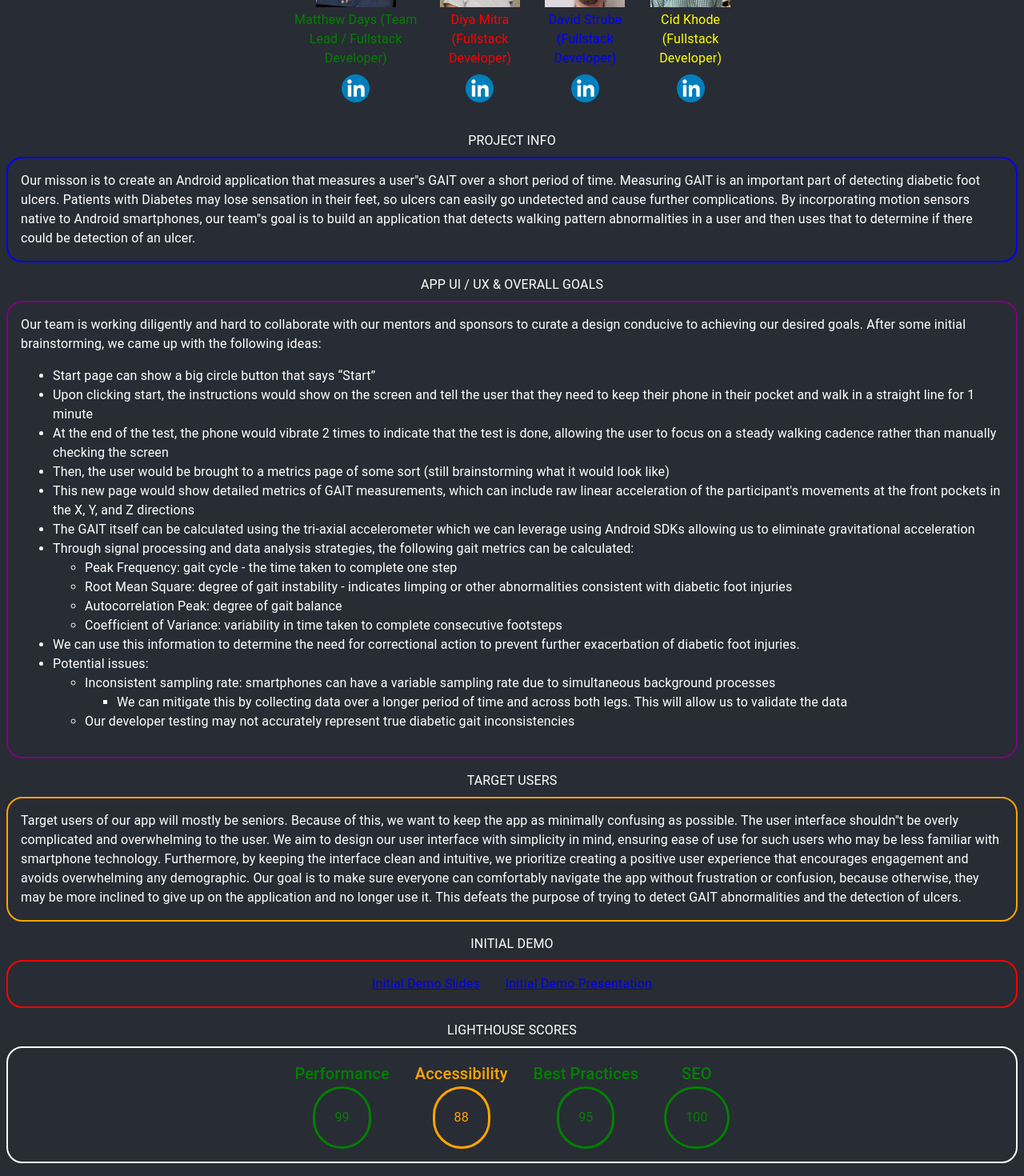
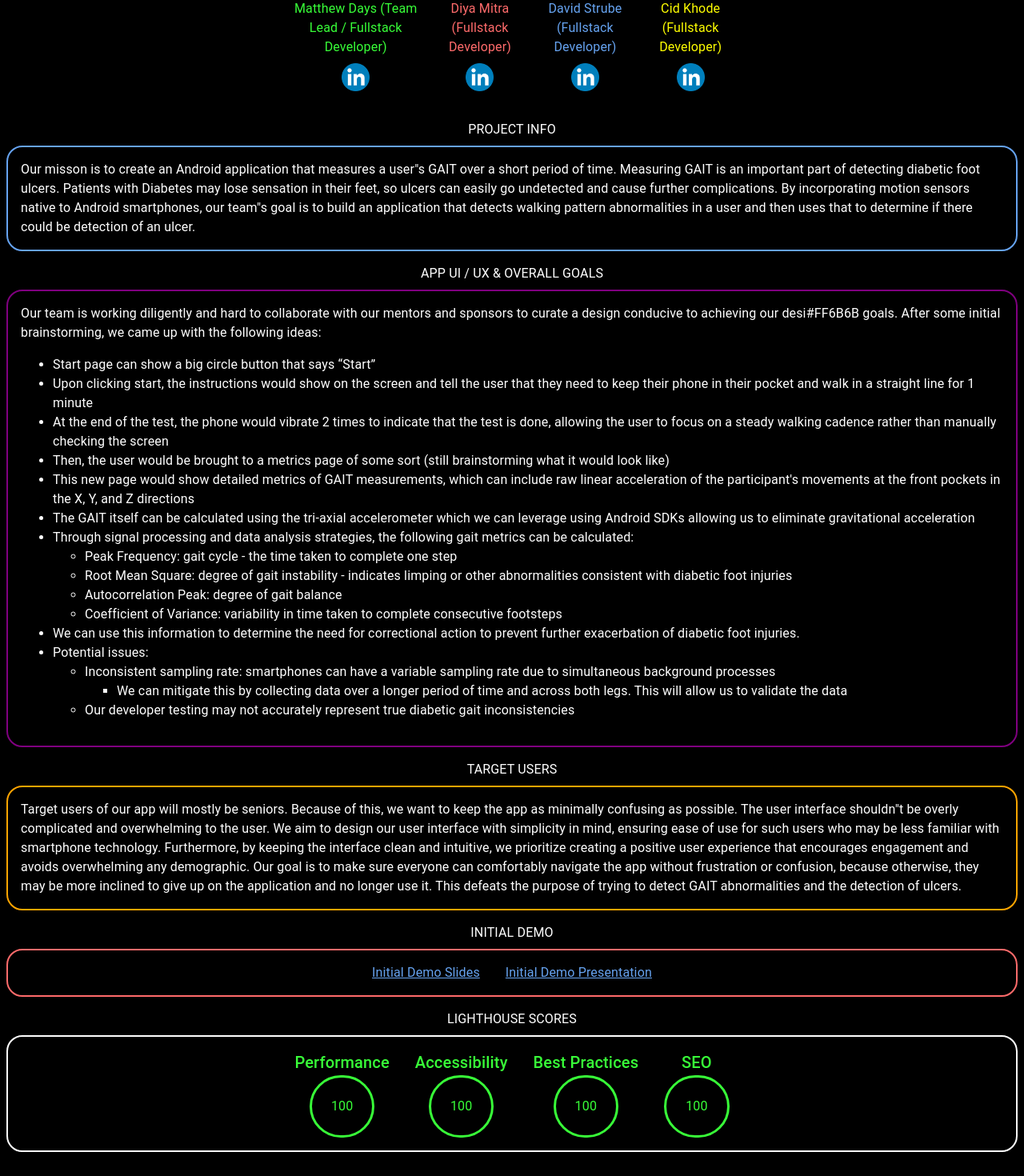
Before and after one commit to cidkhode/gt-cs6150-ducss-website, a React (Create React App) app: page / in a window 1280 px wide. Shown: the part 251-1721 px from the top of the page at 80% size. Built offline with nearby package versions, Linux system fonts and the light colour scheme.

Commit message:
perfect lighthouse scores

```diff
--- a/src/App.css
+++ b/src/App.css
@@ -1,3 +1,3 @@
 body {
-  background-color: #282c34;
+  background-color: #000000;
 }
--- a/src/project-info.jsx
+++ b/src/project-info.jsx
@@ -12,27 +12,27 @@ export const ProjectInfo = () => {
         {/* TEAM INFO */}
       <Box sx={{ margin: "32px 8px", display: "flex", justifyContent: "center" }} >
         <Box sx={{ display: "block", textAlign: "center", width: 550 }}>
-          <Typography variant="h3" color="white">CS 6150: DUCSS Team</Typography>
+          <Typography variant="h4" color="white">CS 6150: DUCSS Team</Typography>
           <Typography sx={{ textAlign: "center" }} variant="h5" color="white">Members: Matthew Days, Diya Mitra, David Strube, Cid Khode</Typography>
           <Box sx={{ display: "flex", justifyContent: "space-between", marginTop: 1, "* > img": { height: 100 }, "> :not(:last-child)": { marginRight: 3 } }}>
             <Fade in timeout={3000}>
               <Box sx={{ "> :last-child img": { marginTop: 1, height: 35 } }}>
                 <img src={image1} alt="Matthew Days" />
-                <Typography color="green">Matthew Days (Team Lead / Fullstack Developer)</Typography>
+                <Typography color="#38FF38">Matthew Days (Team Lead / Fullstack Developer)</Typography>
                 <a href="https://www.linkedin.com/in/matthew-days/" rel="noreferrer" target="_blank"><img src={linkedinLogo} alt="Matthew Days LinkedIn" /></a>
               </Box>
             </Fade>
             <Fade in timeout={3000}>
               <Box sx={{ "> :last-child img": { marginTop: 1, height: 35 } }}>
                 <img src={image2} alt="Diya Mitra" />
-                <Typography color="red">Diya Mitra (Fullstack Developer)</Typography>
+                <Typography color="#FF6B6B">Diya Mitra (Fullstack Developer)</Typography>
                 <a href="https://www.linkedin.com/in/diya-mitra/" rel="noreferrer" target="_blank"><img src={linkedinLogo} alt="Diya Mitra LinkedIn" /></a>
               </Box>
             </Fade>
             <Fade in timeout={3000}>
               <Box sx={{ "> :last-child img": { marginTop: 1, height: 35 } }}>
                 <img src={image3} alt="David Strube" />
-                <Typography color="blue">David Strube (Fullstack Developer)</Typography>
+                <Typography color="#66A3F0">David Strube (Fullstack Developer)</Typography>
                 <a href="https://www.linkedin.com/in/david-strube-0/" rel="noreferrer" target="_blank"><img src={linkedinLogo} alt="David Strube LinkedIn" /></a>
               </Box>
             </Fade>
@@ -48,7 +48,7 @@ export const ProjectInfo = () => {
       </Box>
       {/* PROJECT INFO */}
       <Typography color="white" textAlign="center">PROJECT INFO</Typography>
-      <Box sx={{ margin: "8px 8px 16px", justifyContent: "center", display: "flex", padding: 2, border: "solid 2px blue", borderRadius: 5 }}>
+      <Box sx={{ margin: "8px 8px 16px", justifyContent: "center", display: "flex", padding: 2, border: "solid 2px #66A3F0", borderRadius: 5 }}>
         <Typography color="white">
           Our misson is to create an Android application that measures a user"s GAIT over a short period of time. Measuring GAIT is an important
           part of detecting diabetic foot ulcers. Patients with Diabetes may lose sensation in their feet, so ulcers can easily go undetected
@@ -59,8 +59,8 @@ export const ProjectInfo = () => {
       {/* APP UI / UX */}
       <Typography color="white" textAlign="center">APP UI / UX & OVERALL GOALS</Typography>
       <Box sx={{ margin: "8px 8px 16px", justifyContent: "center", display: "flex", padding: 2, border: "solid 2px purple", borderRadius: 5 }}>
-        <Typography color="white">
-          Our team is working diligently and hard to collaborate with our mentors and sponsors to curate a design conducive to achieving our desired
+        <Typography component="div" color="white">
+          Our team is working diligently and hard to collaborate with our mentors and sponsors to curate a design conducive to achieving our desi#FF6B6B
           goals. After some initial brainstorming, we came up with the following ideas:
           <ul>
             <li>Start page can show a big circle button that says “Start”</li>
@@ -74,6 +74,8 @@ export const ProjectInfo = () => {
             <li>The GAIT itself can be calculated using the tri-axial accelerometer which we can leverage using Android SDKs allowing us to eliminate gravitational acceleration</li>
             <li>
               Through signal processing and data analysis strategies, the following gait metrics can be calculated:
+              </li>
+            <li style={{ listStyleType: 'none' }}>
               <ul>
                 <li>Peak Frequency: gait cycle - the time taken to complete one step</li>
                 <li>Root Mean Square: degree of gait instability - indicates limping or other abnormalities consistent with diabetic foot injuries</li>
@@ -84,9 +86,11 @@ export const ProjectInfo = () => {
             <li>We can use this information to determine the need for correctional action to prevent further exacerbation of diabetic foot injuries.</li>
             <li>
               Potential issues:
+            </li>
+            <li style={{ listStyleType: 'none' }}>
               <ul>
                 <li>Inconsistent sampling rate: smartphones can have a variable sampling rate due to simultaneous background processes</li>
-                <ul><li>We can mitigate this by collecting data over a longer period of time and across both legs. This will allow us to validate the data</li></ul>
+                <li style={{ listStyleType: 'none' }}><ul><li>We can mitigate this by collecting data over a longer period of time and across both legs. This will allow us to validate the data</li></ul></li>
                 <li>Our developer testing may not accurately represent true diabetic gait inconsistencies</li>
               </ul>
             </li>
@@ -107,28 +111,28 @@ export const ProjectInfo = () => {
       </Box>
       {/* VIDEO PRESENTATION */}
       <Typography color="white" textAlign="center">INITIAL DEMO</Typography>
-      <Box sx={{ margin: "8px 8px 16px", justifyContent: "center", display: "flex", padding: 2, border: "solid 2px red", borderRadius: 5, ">:first-of-type": { marginRight: 4 } }}>
-        <a href="https://teams.microsoft.com/l/message/19:6071b1317a274edb86b22cc883e99746@thread.v2/1708304315668?context=%7B%22contextType%22%3A%22chat%22%7D" target="_blank" rel="noreferrer"><Typography>Initial Demo Slides</Typography></a>
-        <a href="https://drive.google.com/file/d/1w-d3IL6mf8xQLtHtfiBKxSjq86FJ_dpU/view?usp=sharing" target="_blank" rel="noreferrer"><Typography>Initial Demo Presentation</Typography></a>
+      <Box sx={{ margin: "8px 8px 16px", justifyContent: "center", display: "flex", padding: 2, border: "solid 2px #FF6B6B", borderRadius: 5, "> a": { textDecorationColor: "#66A3F0" }, ">:first-of-type": { marginRight: 4 } }}>
+        <a href="https://teams.microsoft.com/l/message/19:6071b1317a274edb86b22cc883e99746@thread.v2/1708304315668?context=%7B%22contextType%22%3A%22chat%22%7D" target="_blank" rel="noreferrer"><Typography color="#66A3F0">Initial Demo Slides</Typography></a>
+        <a href="https://drive.google.com/file/d/1w-d3IL6mf8xQLtHtfiBKxSjq86FJ_dpU/view?usp=sharing" target="_blank" rel="noreferrer"><Typography color="#66A3F0">Initial Demo Presentation</Typography></a>
       </Box>
       { /* LIGHTHOUSE SCORES */}
       <Typography color="white" textAlign="center">LIGHTHOUSE SCORES</Typography>
       <Box sx={{ margin: "8px 8px 16px", justifyContent: "center", display: "flex", padding: 2, border: "solid 2px white", borderRadius: 5, "> :not(:last-child)": { marginRight: 4 } }}>
-        <Box sx={{ ">: first-of-type": { textAlign: "center" }, "> :last-child": { width: "min-content", margin: "0 auto", padding: 3, borderRadius: 10, border: "solid 3px green" } }}>
-          <Typography variant="h6" color="green">Performance</Typography>
-          <Typography color="green">99</Typography>
+        <Box sx={{ ">: first-of-type": { textAlign: "center" }, "> :last-child": { width: "min-content", margin: "0 auto", padding: 3, borderRadius: 10, border: "solid 3px #38FF38" } }}>
+          <Typography variant="h6" color="#38FF38">Performance</Typography>
+          <Typography color="#38FF38">100</Typography>
         </Box>
-        <Box sx={{ ">: first-of-type": { textAlign: "center" }, "> :last-child": { width: "min-content", margin: "0 auto", padding: 3, borderRadius: 10, border: "solid 3px orange" } }}>
-          <Typography variant="h6" color="orange">Accessibility</Typography>
-          <Typography color="orange">88</Typography>
+        <Box sx={{ ">: first-of-type": { textAlign: "center" }, "> :last-child": { width: "min-content", margin: "0 auto", padding: 3, borderRadius: 10, border: "solid 3px #38FF38" } }}>
+          <Typography variant="h6" color="#38FF38">Accessibility</Typography>
+          <Typography color="#38FF38">100</Typography>
         </Box>
-        <Box sx={{ ">: first-of-type": { textAlign: "center" }, "> :last-child": { width: "min-content", margin: "0 auto", padding: 3, borderRadius: 10, border: "solid 3px green" } }}>
-          <Typography variant="h6" color="green">Best Practices</Typography>
-          <Typography color="green">95</Typography>
+        <Box sx={{ ">: first-of-type": { textAlign: "center" }, "> :last-child": { width: "min-content", margin: "0 auto", padding: 3, borderRadius: 10, border: "solid 3px #38FF38" } }}>
+          <Typography variant="h6" color="#38FF38">Best Practices</Typography>
+          <Typography color="#38FF38">100</Typography>
         </Box>
-        <Box sx={{ ">: first-of-type": { textAlign: "center" }, "> :last-child": { width: "min-content", margin: "0 auto", padding: 3, borderRadius: 10, border: "solid 3px green" } }}>
-          <Typography variant="h6" color="green">SEO</Typography>
-          <Typography color="green">100</Typography>
+        <Box sx={{ ">: first-of-type": { textAlign: "center" }, "> :last-child": { width: "min-content", margin: "0 auto", padding: 3, borderRadius: 10, border: "solid 3px #38FF38" } }}>
+          <Typography variant="h6" color="#38FF38">SEO</Typography>
+          <Typography color="#38FF38">100</Typography>
         </Box>
       </Box>
     </Box>
```
